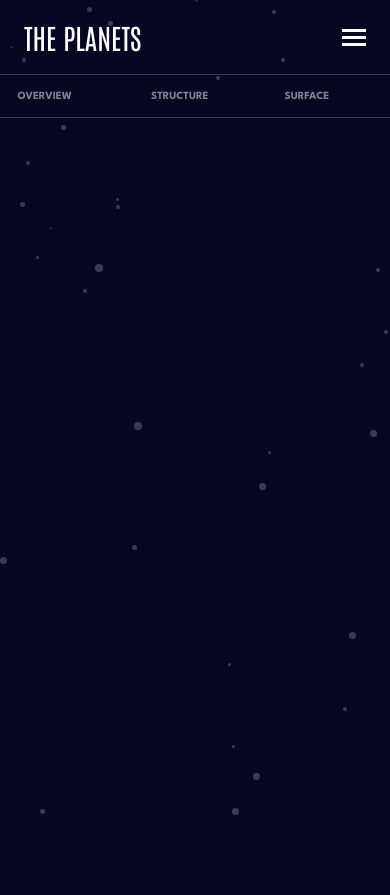
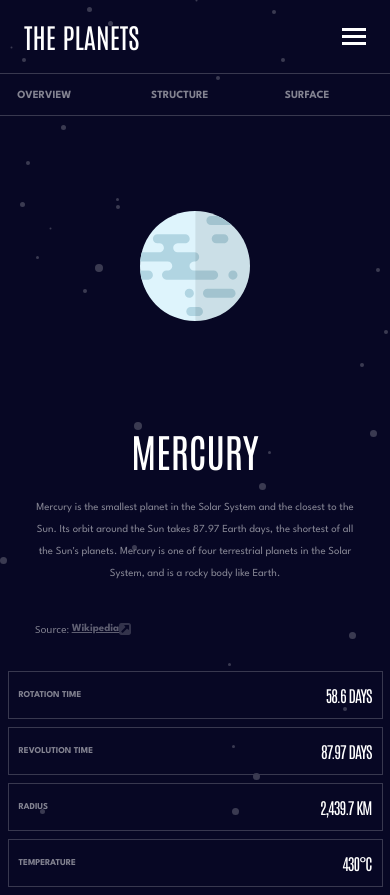
Before and after one commit to HamDean/planets-fact-app, a React (Vite) app: page /earth in a window 390 px wide. Before the commit the page ends 844 px from the top, so only its background shows below. Built offline with nearby package versions, Linux system fonts and the light colour scheme.

Commit message:
Build mobile and laptop layout

```diff
--- a/src/components/FactTab.tsx
+++ b/src/components/FactTab.tsx
@@ -1,10 +1,18 @@
-const FactTab = () => {
+interface Props {
+  index: number;
+  title: string;
+}
+
+const FactTab = ({ index, title }: Props) => {
   return (
     <div
-      className={`flex justify-start items-center text-[9px] h-[48px] max-w-[350px] gap-8 font-bold border-[#38384F] border px-[28px] py-[12px] mb-3 hover:bg-[#38384F] cursor-pointer transition-all`}
+      className={`flex justify-start items-center text-[9px] h-[48px]
+        w-[280px] gap-8 font-bold border-[#38384F] border
+        px-[28px] py-[12px] mb-3 hover:bg-[#38384F] cursor-pointer
+        transition-all`}
     >
-      <h4 className=" opacity-[0.5]">01</h4>
-      <h3>Overview</h3>
+      <h4 className=" opacity-[0.5]">0{index}</h4>
+      <h3 className="uppercase">{title}</h3>
     </div>
   );
 };
--- a/src/components/Stat.tsx
+++ b/src/components/Stat.tsx
@@ -1,19 +1,17 @@
-import { styles } from "../data/constants";
-
 interface Props {
   stat: string;
-  figure: number;
+  figure?: string;
 }
 
 const StatMob = ({ stat, figure }: Props) => {
   return (
     <div
-      className={`${styles.flexBetween} md:flex-col px-[24px] md:p-5 py-[13px] border-[#38384F] border h-[48px] md:h-[80px] uppercase mb-[8px] md:mb-0`}
+      className={`flex justify-between items-center w-[375px] md:min-w-[165px] md:flex-col md:items-start px-[10px]   md:p-5 py-[13px] border-[#38384F] border h-[48px] md:h-auto md:mb1  uppercase mb-[8px] md:mb-0  text-left`}
     >
       <p className="text-[#838391] text-[9px] font-bold font-spartan">{stat}</p>
-      <h3 className="text-[2rem] md:text-[2.4rem] font-antonio">
-        {figure} DAYS
-      </h3>
+      <span className="text-[16px] tracking-[-1px] md:text-[20px] font-antonio text-left ">
+        {figure}
+      </span>
     </div>
   );
 };
--- a/src/data/data.ts
+++ b/src/data/data.ts
@@ -22,9 +22,9 @@ export default [
     radius: "2,439.7 KM",
     temperature: "430°c",
     images: {
-      planet: "./assets/planet-mercury.svg",
-      internal: "./assets/planet-mercury-internal.svg",
-      geology: "./assets/geology-mercury.png",
+      planet: "../src/assets/planet-mercury.svg",
+      internal: "../src/assets/planet-mercury-internal.svg",
+      geology: "../src/assets/geology-mercury.png",
     },
   },
   {
@@ -49,9 +49,9 @@ export default [
     radius: "6,051.8 KM",
     temperature: "471°c",
     images: {
-      planet: "./assets/planet-venus.svg",
-      internal: "./assets/planet-venus-internal.svg",
-      geology: "./assets/geology-venus.png",
+      planet: "../src/assets/planet-venus.svg",
+      internal: "../src/assets/planet-venus-internal.svg",
+      geology: "../src/assets/geology-venus.png",
     },
   },
   {
@@ -76,9 +76,9 @@ export default [
     radius: "6,371 KM",
     temperature: "16°c",
     images: {
-      planet: "./assets/planet-earth.svg",
-      internal: "./assets/planet-earth-internal.svg",
-      geology: "./assets/geology-earth.png",
+      planet: "../src/assets/planet-earth.svg",
+      internal: "../src/assets/planet-earth-internal.svg",
+      geology: "../src/assets/geology-earth.png",
     },
   },
   {
@@ -103,9 +103,9 @@ export default [
     radius: "3,389.5 KM",
     temperature: "-28°c",
     images: {
-      planet: "./assets/planet-mars.svg",
-      internal: "./assets/planet-mars-internal.svg",
-      geology: "./assets/geology-mars.png",
+      planet: "../src/assets/planet-mars.svg",
+      internal: "../src/assets/planet-mars-internal.svg",
+      geology: "../src/assets/geology-mars.png",
     },
   },
   {
@@ -131,9 +131,9 @@ export default [
     radius: "69,911 KM",
     temperature: "-108°c",
     images: {
-      planet: "./assets/planet-jupiter.svg",
-      internal: "./assets/planet-jupiter-internal.svg",
-      geology: "./assets/geology-jupiter.png",
+      planet: "../src/assets/planet-jupiter.svg",
+      internal: "../src/assets/planet-jupiter-internal.svg",
+      geology: "../src/assets/geology-jupiter.png",
     },
   },
   {
@@ -158,9 +158,9 @@ export default [
     radius: "58,232 KM",
     temperature: "-138°c",
     images: {
-      planet: "./assets/planet-saturn.svg",
-      internal: "./assets/planet-saturn-internal.svg",
-      geology: "./assets/geology-saturn.png",
+      planet: "../src/assets/planet-saturn.svg",
+      internal: "../src/assets/planet-saturn-internal.svg",
+      geology: "../src/assets/geology-saturn.png",
     },
   },
   {
@@ -185,9 +185,9 @@ export default [
     radius: "25,362 KM",
     temperature: "-195°c",
     images: {
-      planet: "./assets/planet-uranus.svg",
-      internal: "./assets/planet-uranus-internal.svg",
-      geology: "./assets/geology-uranus.png",
+      planet: "../src/assets/planet-uranus.svg",
+      internal: "../src/assets/planet-uranus-internal.svg",
+      geology: "../src/assets/geology-uranus.png",
     },
   },
   {
@@ -212,9 +212,9 @@ export default [
     radius: "24,622 KM",
     temperature: "-201°c",
     images: {
-      planet: "./assets/planet-neptune.svg",
-      internal: "./assets/planet-neptune-internal.svg",
-      geology: "./assets/geology-neptune.png",
+      planet: "../src/assets/planet-neptune.svg",
+      internal: "../src/assets/planet-neptune-internal.svg",
+      geology: "../src/assets/geology-neptune.png",
     },
   },
 ];
--- a/src/index.css
+++ b/src/index.css
@@ -4,7 +4,7 @@
 @tailwind utilities;
 
 html {
-  font-size: 62.5%;
+  font-size: 61.5%;
 }
 
 body {
--- a/src/pages/OverviewPage.tsx
+++ b/src/pages/OverviewPage.tsx
@@ -1,5 +1,7 @@
 import usePlanetStore from "../store";
 import planets from "../data/data";
+import StatMob from "../components/Stat";
+import FactTab from "../components/FactTab";
 
 const OverviewPage = () => {
   const currentPlanet = usePlanetStore((s) => s.planet);
@@ -8,9 +10,48 @@ const OverviewPage = () => {
   );
 
   return (
-    <section>
-      <h2>{planet?.name}</h2>
-      <p>{planet?.overview.content}</p>
+    <section className="flex flex-col justify-center items-center px-7 text-center md:text-left mt-[95px]">
+      <div className="w-[110px] h-[110px] mb-[100px]">
+        <img src={planet?.images.planet} alt="" />
+      </div>
+      <div className="md:flex md:justify-between md:items-center md:w-[80vw]">
+        <div>
+          <h2 className="text-[4rem] font-antonio mb-[16px] uppercase">
+            {planet?.name}
+          </h2>
+          <p className="text-[1.1rem] font-spartan opacity-[0.5] leading-[22px] w-[320px]">
+            {planet?.overview.content}
+          </p>
+          <p className="opacity-[0.5] flex justify-start items-center gap-1 mt-[32px]">
+            Source:{"    "}
+            <a
+              href={planet?.overview.source}
+              target="_blank"
+              className="flex items-center justify-center text-[1.1rem] font-spartan opacity-[0.7] font-bold leading-[25px] underline"
+            >
+              Wikipedia
+              <span>
+                <img
+                  className="w-[12px] h-[12px]"
+                  src="../src/assets/icon-source.svg"
+                />
+              </span>
+            </a>
+          </p>
+        </div>
+
+        <div className="hidden md:block">
+          <FactTab index={1} title="overview" />
+          <FactTab index={2} title="internal structure" />
+          <FactTab index={3} title="geology" />
+        </div>
+      </div>
+      <div className="md:w-[80vw] md:flex md:justify-between gap-2 items-center mt-[30px]">
+        <StatMob stat="rotation time" figure={planet?.rotation} />
+        <StatMob stat="revolution time" figure={planet?.revolution} />
+        <StatMob stat="radius" figure={planet?.radius} />
+        <StatMob stat="temperature" figure={planet?.temperature} />
+      </div>
     </section>
   );
 };
--- a/src/store.ts
+++ b/src/store.ts
@@ -8,7 +8,7 @@ interface PlanetStore {
 }
 
 const usePlanetStore = create<PlanetStore>((set) => ({
-  planet: "",
+  planet: "mercury",
   isOpen: false,
   setPlanet: (planet) => set(() => ({ planet: planet })),
   setOpen: () => set((store) => ({ isOpen: !store.isOpen })),
```
